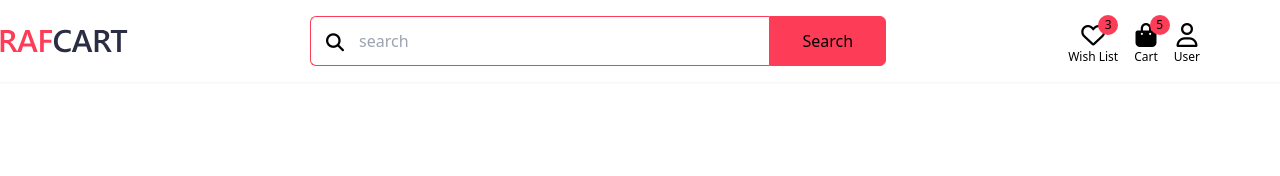
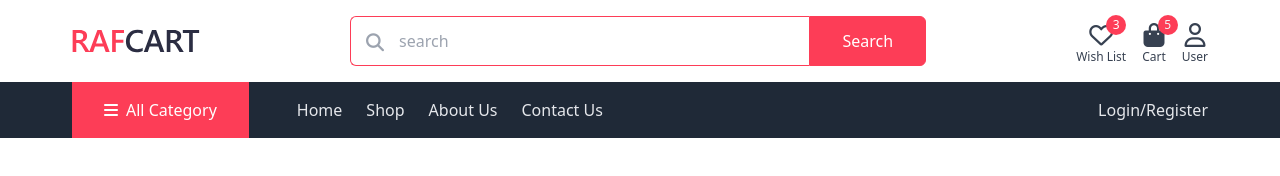
Before and after one commit to salman608/Ecommerce_design_with_Tailwind, a plain HTML site: page src/index.html in a window 1280 px wide. Drawn offline with Linux system fonts and the light colour scheme.

Commit message:
navbar added

```diff
--- a/src/index.html
+++ b/src/index.html
@@ -10,7 +10,7 @@
 </head>
 
 <body class="">
-    <!-- Header start -->
+    <!-- Header Start -->
     <header class="py-4 shadow-sm bg-white">
         <div class="container flex items-center justify-between">
             <!-- Logo -->
@@ -48,7 +48,7 @@
                     </div>
                     <div class="text-xs leading-3">Cart</div>
                     <span
-                        class="absolute -right-3 -top-1 w-5 h-5 rounded-full flex items-center justify-center bg-primary text-xs text-white">5</span>
+                        class="absolute -right-3 -top-1 w-5 h-5 rounded-full flex items-center justify-center bg-primary text-xs text-gray-100 hover:bg-gray-900 hover:text-primary">5</span>
                 </a>
                 <!-- users -->
                 <a href="" class="text-center text-gray-700 hover:text-primary transition relative">
@@ -61,6 +61,29 @@
             </div>
         </div>
     </header>
+    <!-- Header End -->
+    <nav class="bg-gray-800">
+        <div class="container flex">
+            <!-- all category -->
+            <div class="px-8 py-4 bg-primary flex items-center cursor-pointer">
+                <span class="text-white">
+                    <i class="fas fa-bars"></i>
+                </span>
+                <span class="capitalize ml-2 text-white">All Category</span>
+            </div>
+
+            <!-- Navbar Link -->
+            <div class="flex items-center justify-between flex-grow pl-12">
+                <div class="flex items-center space-x-6 capitalize">
+                    <a href="" class="text-gray-200 hover:text-white transition">Home</a>
+                    <a href="" class="text-gray-200 hover:text-white transition">Shop</a>
+                    <a href="" class="text-gray-200 hover:text-white transition">About Us</a>
+                    <a href="" class="text-gray-200 hover:text-white transition">Contact Us</a>
+                </div>
+                <a href="" class="text-gray-200 hover:text-white transition">Login/Register</a>
+            </div>
+        </div>
+    </nav>
 </body>
 
 </html>
--- a/src/input.css
+++ b/src/input.css
@@ -5,3 +5,12 @@
 @tailwind base;
 @tailwind components;
 @tailwind utilities;
+
+@layer base{
+    body{
+        @apply font-poppins;
+    }
+    h1,h2,h3,h4,h5,h6{
+        @apply font-roboto;
+    }
+}
--- a/tailwind.config.js
+++ b/tailwind.config.js
@@ -2,24 +2,24 @@
 module.exports = {
   content: ["./src/**/*.{html,js}"],
   theme: {
+    extend: {
+      fontfamily:{
+        poppins: "'Poppins', sans-serif",
+        roboto: "'Roboto', sans-serif",
+      } ,
       screens:{
         sm:'576px',
         md:'768px',
         lg:'992px',
         xl:'1200px',
       },
-    containers:{
-      center:'true',
-      padding:'1rem',
+      container:{
+        center:true,
+        padding:'2rem',
       },
       colors:{
         primary:'#FD3D57',
       },
-    extend: {
-      fontfamily:{
-        poppins: "'Poppins', sans-serif",
-        roboto: "'Roboto', sans-serif",
-      }
 
     },
   },
```
Also changed, not shown: dist/output.css. Lines whose indentation alone changed are shown as unchanged.
